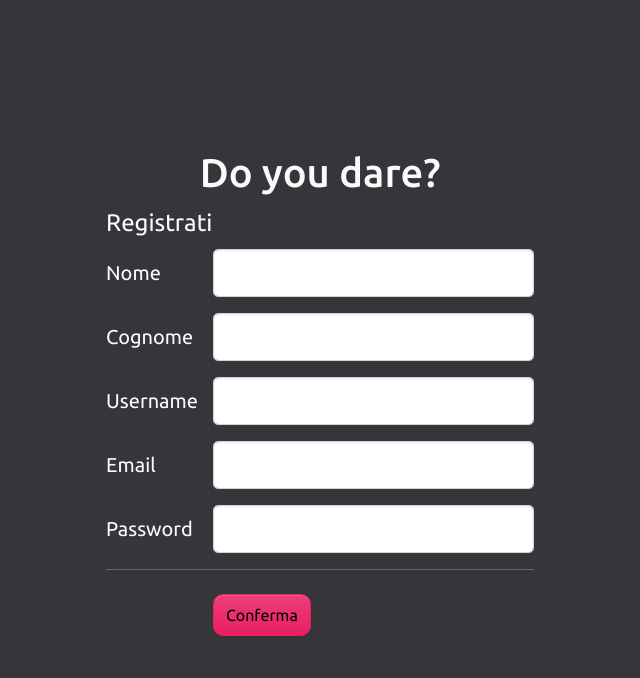
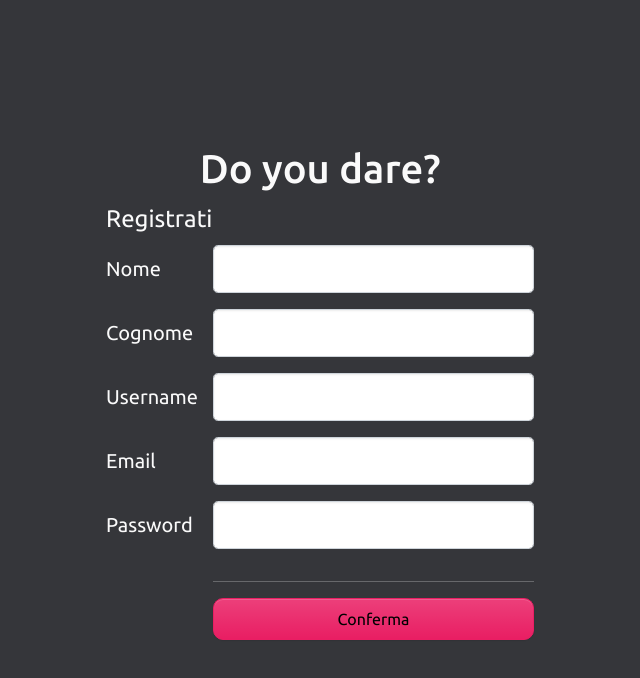
Before and after one commit to Bylothink/do-you-dare, a Vue app: page /sign-up in a window 1280 px wide. Shown: the top 678 px of the page, without its empty margins (320-960 px from the left). Built offline with nearby package versions, Linux system fonts and the light colour scheme.

Commit message:
Form di registrazione modificato

```diff
--- a/src/pages/SignUpPage.vue
+++ b/src/pages/SignUpPage.vue
@@ -55,9 +55,9 @@
                                required />
                     </div>
                 </div>
-                <hr />
-                <div class="row mb-3 mt-4">
+                <div class="row mb-3">
                     <div class="col-sm-9 offset-sm-3">
+                        <hr />
                         <button class="form control form-control-lg btn btn-primary" type="submit">
                             Conferma
                         </button>
@@ -102,7 +102,7 @@
 </script>
 
 <style lang="scss" scoped>
-    #sing-up-page
+    #sign-up-page
     {
         .btn.btn-primary
         {
```
